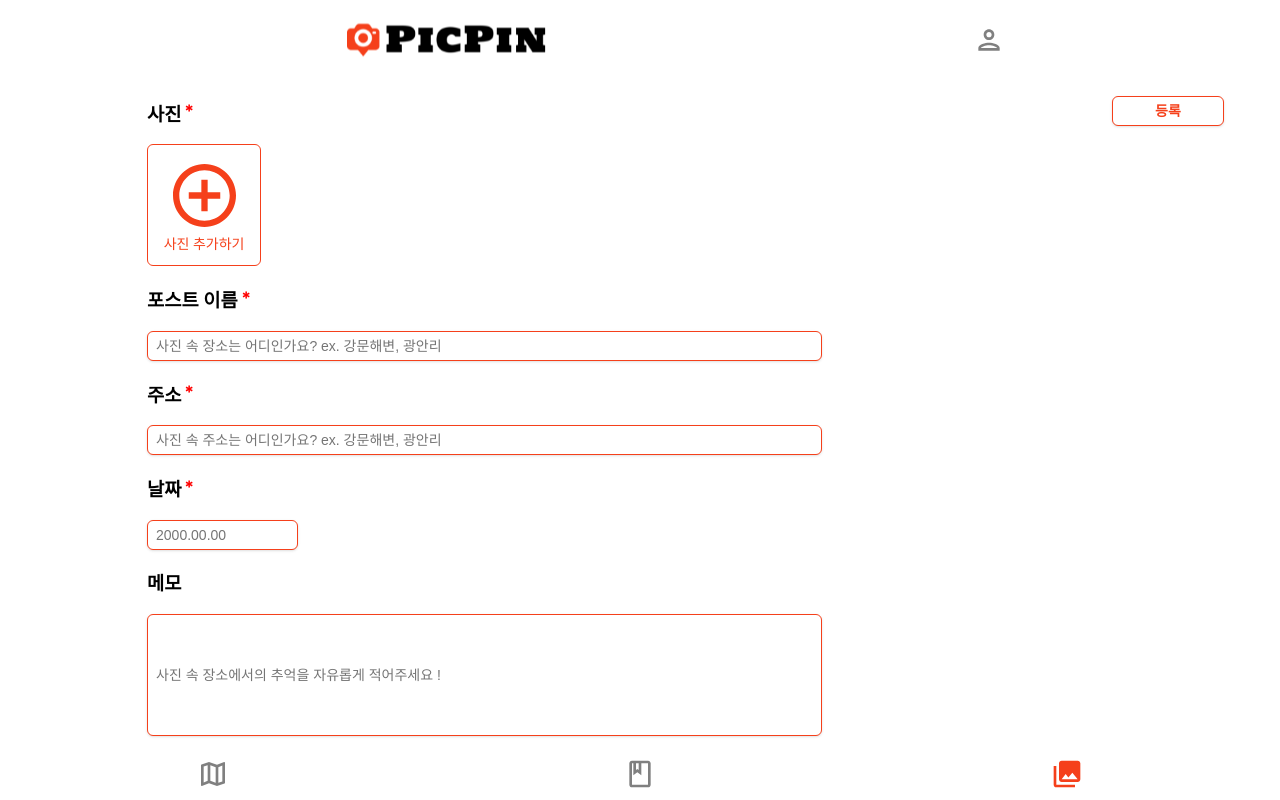
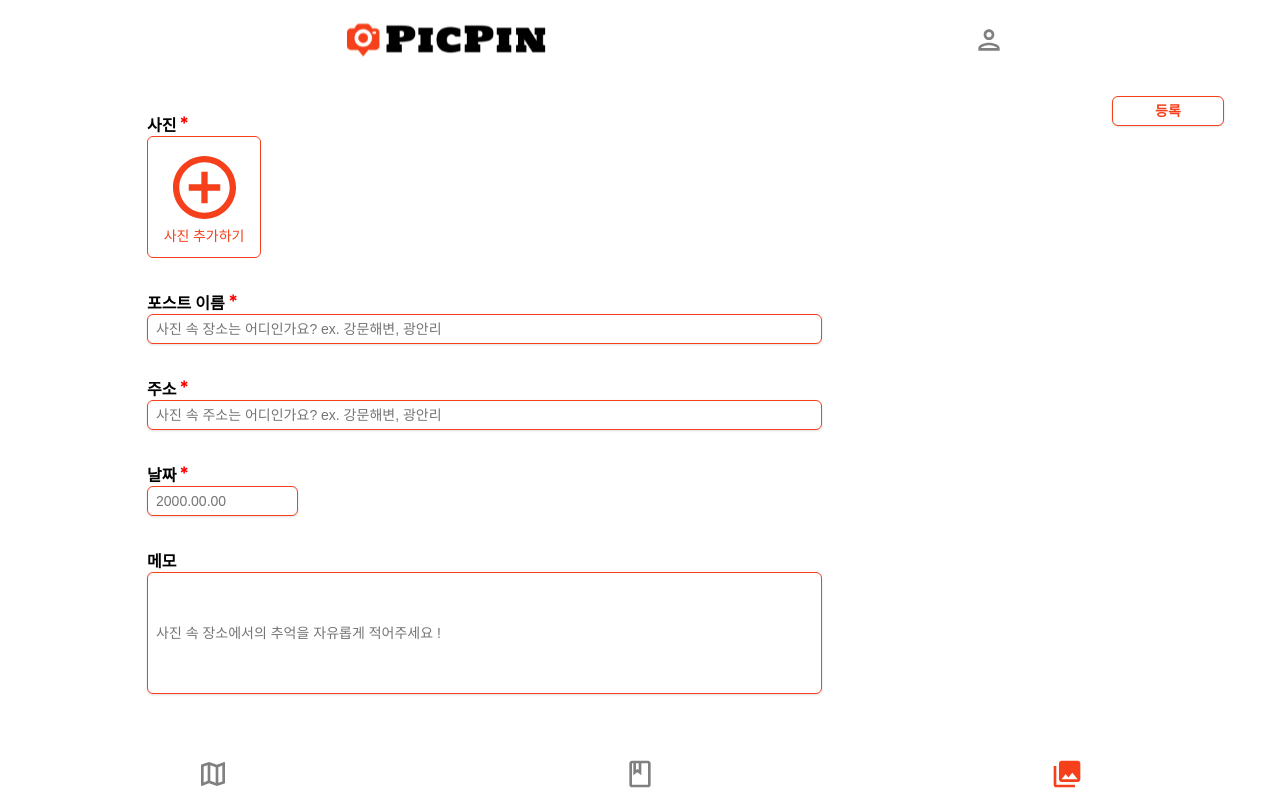
Before and after one commit to PicPin-oasis/PicPin, a Next.js app: page /photo in a window 1280 px wide. Both pictures are taken after a click on the button "사진 등록". Built offline with nearby package versions, Linux system fonts and the light colour scheme.

Commit message:
Fix: 공통 컴포넌트 추가 및 수정

```diff
--- a/components/common/Text.tsx
+++ b/components/common/Text.tsx
@@ -6,8 +6,8 @@ import essentialIcon from "@assets/svg/essential.svg";
 
 export const Text = ({ text, type, classNames }: TextProps) => {
   return (
-    <div className={`flex items-center gap-1 ${classNames}`}>
-      <h3>{text}</h3>
+    <div className={`flex items-center gap-1 mt-8 ${classNames}`}>
+      <b>{text}</b>
       {type === "essential" && (
         <Image
           width="8"
--- /dev/null
+++ b/components/common/Textarea.tsx
@@ -0,0 +1,23 @@
+"use client";
+
+import { TextareaProps } from "@/types/types";
+
+export const Textarea = ({
+  classNames,
+  placeholder,
+  register,
+  name,
+  rules,
+  value,
+  onChange,
+}: TextareaProps) => {
+  return (
+    <textarea
+      className={`text-sm w-full h-24 text-start pl-2 py-3 mt-2.5 focus:outline-none focus:border-[1.5px] rounded-md border-solid border-[1px] border-primary-6 shadow resize-none ${classNames}`}
+      placeholder={placeholder}
+      {...register(name, rules)}
+      value={value}
+      onChange={onChange}
+    />
+  );
+};
--- a/components/common/WhiteButton.tsx
+++ b/components/common/WhiteButton.tsx
@@ -17,7 +17,7 @@ export const WhiteButton = ({
   >(() => onClick && onClick(), [onClick]);
   return (
     <button
-      className={`flex justify-center items-center text-sm font-semibold text-center text-primary-6 w-28 px-1 py-1 rounded-md bg-white border-solid border-[1px] border-primary-6  cursor-pointer ${classNames}`}
+      className={`flex justify-center item-center text-sm font-semibold text-center text-primary-6 w-28 px-1 py-1 rounded-md bg-white border-solid border-[1px] border-primary-6  cursor-pointer ${classNames}`}
       onClick={onClickCallback}
     >
       {image && (
```
